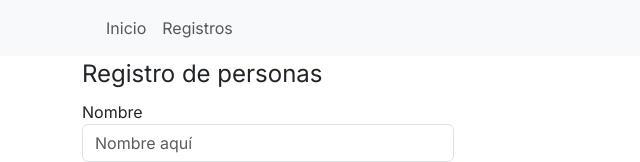
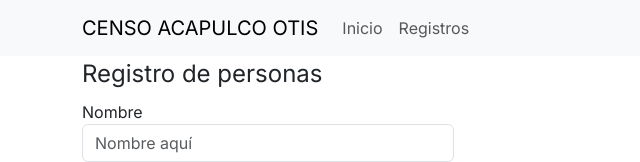
Before and after one commit to eduardoLOEZ/censo, a Next.js app: page / in a window 1280 px wide. Shown: the top 162 px of the page, without its empty margins (0-640 px from the left). Built offline with nearby package versions, Linux system fonts and the light colour scheme; no server answers; the database is empty.

Commit message:
Se modificó el texto del menú

```diff
--- a/src/components/MenuNavbar.jsx
+++ b/src/components/MenuNavbar.jsx
@@ -23,7 +23,7 @@ function MenuNavbar() {
   return (
     <Navbar expand="lg" className="bg-body-tertiary">
       <Container>
-        <Navbar.Brand href="#home">{encabezado}</Navbar.Brand>
+        <Navbar.Brand href="#home">CENSO ACAPULCO OTIS</Navbar.Brand>
         <Navbar.Toggle aria-controls="basic-navbar-nav" />
         <Navbar.Collapse id="basic-navbar-nav">
           <Nav className="me-auto">
```
